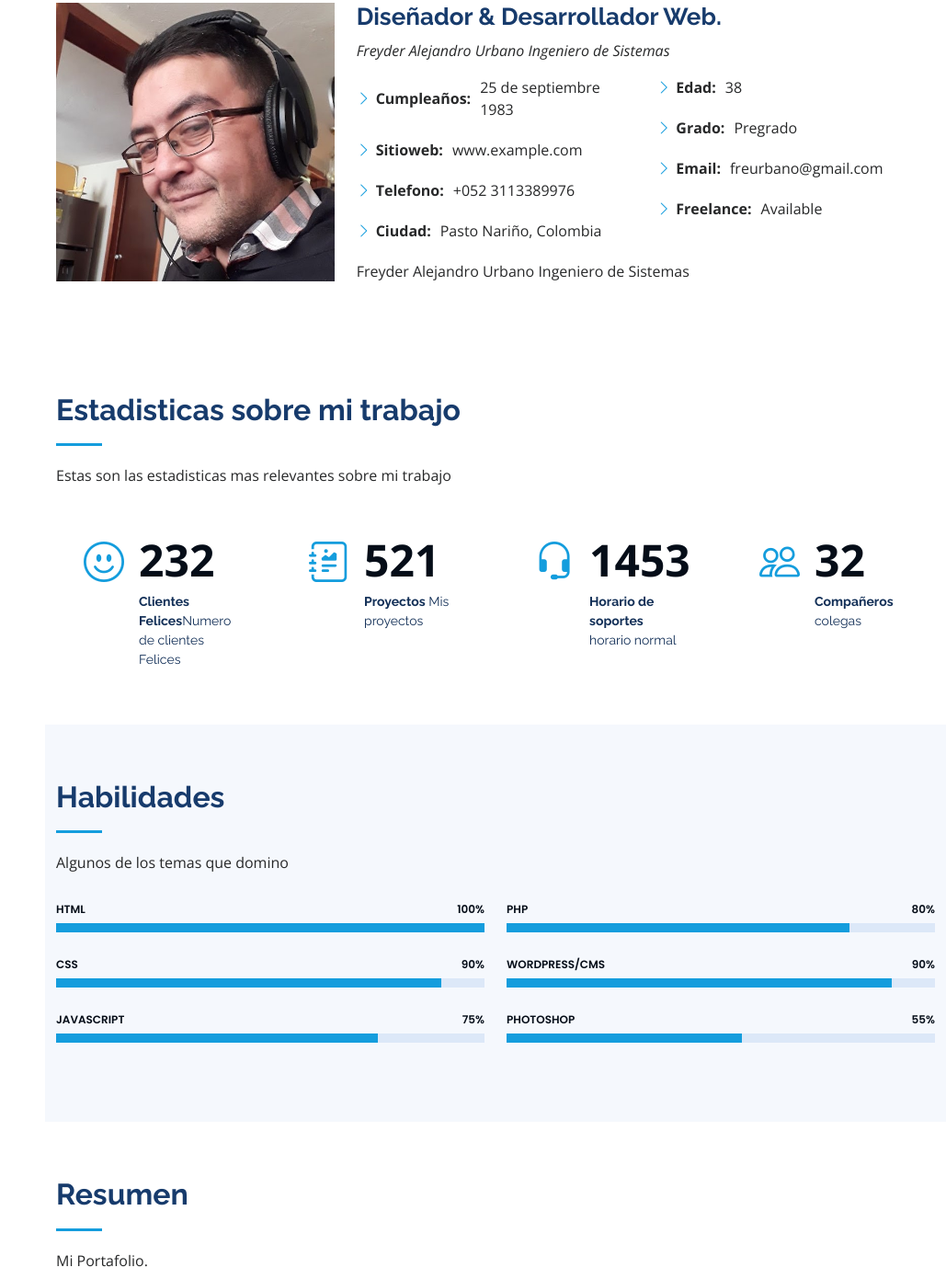
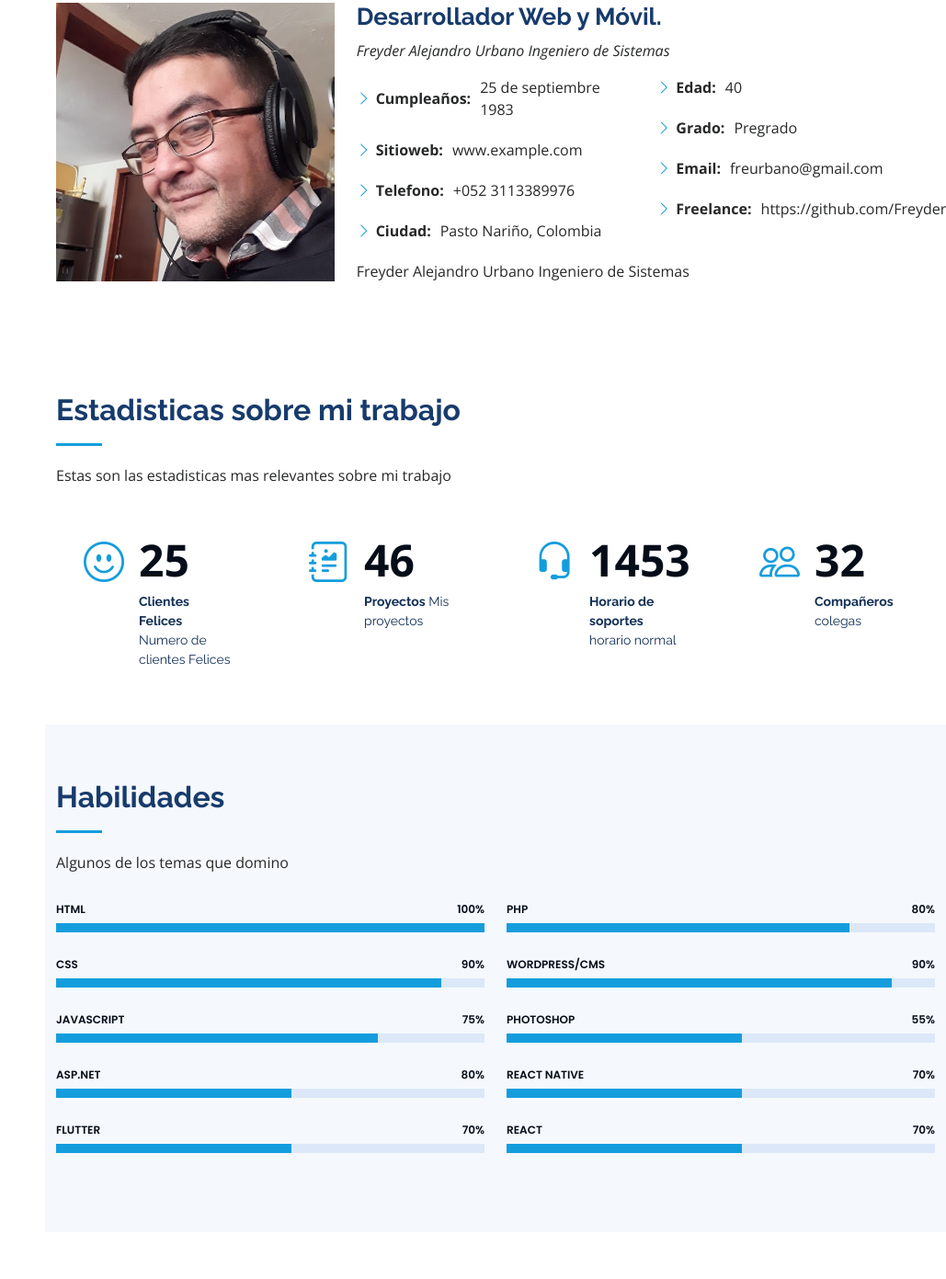
Before and after one commit to FreyderUrbano/freyderurbano.github.io, a plain HTML site: page index.html in a window 1280 px wide. Shown: the part 989-2380 px from the top of the page at 92% size, without its empty margins (251-1280 px from the left). Drawn offline with nearby package versions, Linux system fonts and the light colour scheme.

Commit message:
commit cambios

```diff
--- a/index.html
+++ b/index.html
@@ -14,7 +14,9 @@
   <link href="assets/img/apple-touch-icon.png" rel="apple-touch-icon">
 
   <!-- Google Fonts -->
-  <link href="https://fonts.googleapis.com/css?family=Open+Sans:300,300i,400,400i,600,600i,700,700i|Raleway:300,300i,400,400i,500,500i,600,600i,700,700i|Poppins:300,300i,400,400i,500,500i,600,600i,700,700i" rel="stylesheet">
+  <link
+    href="https://fonts.googleapis.com/css?family=Open+Sans:300,300i,400,400i,600,600i,700,700i|Raleway:300,300i,400,400i,500,500i,600,600i,700,700i|Poppins:300,300i,400,400i,500,500i,600,600i,700,700i"
+    rel="stylesheet">
 
   <!-- Vendor CSS Files -->
   <link href="assets/vendor/aos/aos.css" rel="stylesheet">
@@ -58,10 +60,12 @@
 
       <nav id="navbar" class="nav-menu navbar">
         <ul>
-          <li><a href="#hero" class="nav-link scrollto active"><i class="bx bx-home"></i> <span>Principal</span></a></li>
+          <li><a href="#hero" class="nav-link scrollto active"><i class="bx bx-home"></i> <span>Principal</span></a>
+          </li>
           <li><a href="#about" class="nav-link scrollto"><i class="bx bx-user"></i> <span>Sobre mi</span></a></li>
           <li><a href="#resume" class="nav-link scrollto"><i class="bx bx-file-blank"></i> <span>Resumen</span></a></li>
-          <li><a href="#portfolio" class="nav-link scrollto"><i class="bx bx-book-content"></i> <span>Portfolio</span></a></li>
+          <li><a href="#portfolio" class="nav-link scrollto"><i class="bx bx-book-content"></i>
+              <span>Portfolio</span></a></li>
           <li><a href="#services" class="nav-link scrollto"><i class="bx bx-server"></i> <span>Servicios</span></a></li>
           <li><a href="#contact" class="nav-link scrollto"><i class="bx bx-envelope"></i> <span>Contacto</span></a></li>
         </ul>
@@ -73,7 +77,7 @@
   <section id="hero" class="d-flex flex-column justify-content-center align-items-center">
     <div class="hero-container" data-aos="fade-in">
       <h1>Freyder Urbano</h1>
-      <p>Soy <span class="typed" data-typed-items="Diseñador, Desarrollador, Freelancer,Gamer"></span></p>
+      <p>Soy <span class="typed" data-typed-items="Diseñador Web, Desarrollador Móvil, Freelancer, Gamer"></span></p>
     </div>
   </section><!-- End Hero -->
 
@@ -93,25 +97,29 @@
             <img src="assets/img/perfil3.1.jpg" class="img-fluid" alt="">
           </div>
           <div class="col-lg-8 pt-4 pt-lg-0 content" data-aos="fade-left">
-            <h3>Diseñador &amp; Desarrollador Web.</h3>
+            <h3>Desarrollador Web y Móvil.</h3>
             <p class="fst-italic">
               Freyder Alejandro Urbano Ingeniero de Sistemas
             </p>
             <div class="row">
               <div class="col-lg-6">
                 <ul>
-                  <li><i class="bi bi-chevron-right"></i> <strong>Cumpleaños:</strong> <span>25 de septiembre 1983</span></li>
+                  <li><i class="bi bi-chevron-right"></i> <strong>Cumpleaños:</strong> <span>25 de septiembre
+                      1983</span></li>
                   <li><i class="bi bi-chevron-right"></i> <strong>Sitioweb:</strong> <span>www.example.com</span></li>
                   <li><i class="bi bi-chevron-right"></i> <strong>Telefono:</strong> <span>+052 3113389976</span></li>
-                  <li><i class="bi bi-chevron-right"></i> <strong>Ciudad:</strong> <span>Pasto Nariño, Colombia</span></li>
+                  <li><i class="bi bi-chevron-right"></i> <strong>Ciudad:</strong> <span>Pasto Nariño, Colombia</span>
+                  </li>
                 </ul>
               </div>
               <div class="col-lg-6">
                 <ul>
-                  <li><i class="bi bi-chevron-right"></i> <strong>Edad:</strong> <span>38</span></li>
+                  <li><i class="bi bi-chevron-right"></i> <strong>Edad:</strong> <span>40</span></li>
                   <li><i class="bi bi-chevron-right"></i> <strong>Grado:</strong> <span>Pregrado</span></li>
                   <li><i class="bi bi-chevron-right"></i> <strong>Email:</strong> <span>freurbano@gmail.com</span></li>
-                  <li><i class="bi bi-chevron-right"></i> <strong>Freelance:</strong> <span>Available</span></li>
+                  <li><i class="bi bi-chevron-right"></i> <strong>Freelance:</strong>
+                    <span>https://github.com/FreyderUrbano/freyderurbano.github.io</span>
+                  </li>
                 </ul>
               </div>
             </div>
@@ -138,15 +146,17 @@
           <div class="col-lg-3 col-md-6 d-md-flex align-items-md-stretch" data-aos="fade-up">
             <div class="count-box">
               <i class="bi bi-emoji-smile"></i>
-              <span data-purecounter-start="0" data-purecounter-end="232" data-purecounter-duration="1" class="purecounter"></span>
-              <p><strong>Clientes Felices</strong>Numero de clientes Felices</p>
+              <span data-purecounter-start="0" data-purecounter-end="25" data-purecounter-duration="1"
+                class="purecounter"></span>
+              <p><strong>Clientes Felices</strong> Numero de clientes Felices</p>
             </div>
           </div>
 
           <div class="col-lg-3 col-md-6 d-md-flex align-items-md-stretch" data-aos="fade-up" data-aos-delay="100">
             <div class="count-box">
               <i class="bi bi-journal-richtext"></i>
-              <span data-purecounter-start="0" data-purecounter-end="521" data-purecounter-duration="1" class="purecounter"></span>
+              <span data-purecounter-start="0" data-purecounter-end="46" data-purecounter-duration="1"
+                class="purecounter"></span>
               <p><strong>Proyectos</strong> Mis proyectos</p>
             </div>
           </div>
@@ -154,7 +164,8 @@
           <div class="col-lg-3 col-md-6 d-md-flex align-items-md-stretch" data-aos="fade-up" data-aos-delay="200">
             <div class="count-box">
               <i class="bi bi-headset"></i>
-              <span data-purecounter-start="0" data-purecounter-end="1453" data-purecounter-duration="1" class="purecounter"></span>
+              <span data-purecounter-start="0" data-purecounter-end="1453" data-purecounter-duration="1"
+                class="purecounter"></span>
               <p><strong>Horario de soportes</strong> horario normal</p>
             </div>
           </div>
@@ -162,7 +173,8 @@
           <div class="col-lg-3 col-md-6 d-md-flex align-items-md-stretch" data-aos="fade-up" data-aos-delay="300">
             <div class="count-box">
               <i class="bi bi-people"></i>
-              <span data-purecounter-start="0" data-purecounter-end="32" data-purecounter-duration="1" class="purecounter"></span>
+              <span data-purecounter-start="0" data-purecounter-end="32" data-purecounter-duration="1"
+                class="purecounter"></span>
               <p><strong>Compañeros</strong> colegas</p>
             </div>
           </div>
@@ -188,21 +200,40 @@
             <div class="progress">
               <span class="skill">HTML <i class="val">100%</i></span>
               <div class="progress-bar-wrap">
-                <div class="progress-bar" role="progressbar" aria-valuenow="100" aria-valuemin="0" aria-valuemax="100"></div>
+                <div class="progress-bar" role="progressbar" aria-valuenow="100" aria-valuemin="0" aria-valuemax="100">
+                </div>
               </div>
             </div>
 
             <div class="progress">
               <span class="skill">CSS <i class="val">90%</i></span>
               <div class="progress-bar-wrap">
-                <div class="progress-bar" role="progressbar" aria-valuenow="90" aria-valuemin="0" aria-valuemax="100"></div>
+                <div class="progress-bar" role="progressbar" aria-valuenow="90" aria-valuemin="0" aria-valuemax="100">
+                </div>
               </div>
             </div>
 
             <div class="progress">
               <span class="skill">JavaScript <i class="val">75%</i></span>
               <div class="progress-bar-wrap">
-                <div class="progress-bar" role="progressbar" aria-valuenow="75" aria-valuemin="0" aria-valuemax="100"></div>
+                <div class="progress-bar" role="progressbar" aria-valuenow="75" aria-valuemin="0" aria-valuemax="100">
+                </div>
+              </div>
+            </div>
+
+            <div class="progress">
+              <span class="skill">ASP.Net<i class="val">80%</i></span>
+              <div class="progress-bar-wrap">
+                <div class="progress-bar" role="progressbar" aria-valuenow="55" aria-valuemin="0" aria-valuemax="100">
+                </div>
+              </div>
+            </div>
+
+            <div class="progress">
+              <span class="skill">Flutter<i class="val">70%</i></span>
+              <div class="progress-bar-wrap">
+                <div class="progress-bar" role="progressbar" aria-valuenow="55" aria-valuemin="0" aria-valuemax="100">
+                </div>
               </div>
             </div>
 
@@ -213,23 +244,44 @@
             <div class="progress">
               <span class="skill">PHP <i class="val">80%</i></span>
               <div class="progress-bar-wrap">
-                <div class="progress-bar" role="progressbar" aria-valuenow="80" aria-valuemin="0" aria-valuemax="100"></div>
+                <div class="progress-bar" role="progressbar" aria-valuenow="80" aria-valuemin="0" aria-valuemax="100">
+                </div>
               </div>
             </div>
 
             <div class="progress">
               <span class="skill">WordPress/CMS <i class="val">90%</i></span>
               <div class="progress-bar-wrap">
-                <div class="progress-bar" role="progressbar" aria-valuenow="90" aria-valuemin="0" aria-valuemax="100"></div>
+                <div class="progress-bar" role="progressbar" aria-valuenow="90" aria-valuemin="0" aria-valuemax="100">
+                </div>
               </div>
             </div>
 
             <div class="progress">
               <span class="skill">Photoshop <i class="val">55%</i></span>
               <div class="progress-bar-wrap">
-                <div class="progress-bar" role="progressbar" aria-valuenow="55" aria-valuemin="0" aria-valuemax="100"></div>
+                <div class="progress-bar" role="progressbar" aria-valuenow="55" aria-valuemin="0" aria-valuemax="100">
+                </div>
               </div>
             </div>
+
+            <div class="progress">
+              <span class="skill">React Native<i class="val">70%</i></span>
+              <div class="progress-bar-wrap">
+                <div class="progress-bar" role="progressbar" aria-valuenow="55" aria-valuemin="0" aria-valuemax="100">
+                </div>
+              </div>
+            </div>
+
+            <div class="progress">
+              <span class="skill">React<i class="val">70%</i></span>
+              <div class="progress-bar-wrap">
+                <div class="progress-bar" role="progressbar" aria-valuenow="55" aria-valuemin="0" aria-valuemax="100">
+                </div>
+              </div>
+            </div>
+
+
 
           </div>
 
@@ -252,7 +304,8 @@
             <h3 class="resume-title">Sumary</h3>
             <div class="resume-item pb-0">
               <h4>Freyder Urbano</h4>
-              <p><em>Ingeniro de Sistemas con muchas ganas de trabajar, tengo conocimientos en desarrollo para dispositivos moviles android y de mas lenguajes de programacion.</em></p>
+              <p><em>Ingeniro de Sistemas con muchas ganas de trabajar, tengo conocimientos en desarrollo para
+                  dispositivos moviles android y de mas lenguajes de programacion.</em></p>
               <ul>
                 <li>Pasto Nariño, Colombia </li>
                 <li>(052) 3113402393</li>
@@ -320,7 +373,8 @@
             <div class="portfolio-wrap">
               <img src="assets/img/portfolio/portfolio-1.jpg" class="img-fluid" alt="">
               <div class="portfolio-links">
-                <a href="assets/img/portfolio/portfolio-1.jpg" data-gallery="portfolioGallery" class="portfolio-lightbox" title="App 1"><i class="bx bx-plus"></i></a>
+                <a href="assets/img/portfolio/portfolio-1.jpg" data-gallery="portfolioGallery"
+                  class="portfolio-lightbox" title="App 1"><i class="bx bx-plus"></i></a>
                 <a href="portfolio-details.html" title="More Details"><i class="bx bx-link"></i></a>
               </div>
             </div>
@@ -330,7 +384,8 @@
             <div class="portfolio-wrap">
               <img src="assets/img/portfolio/portfolio-2.jpg" class="img-fluid" alt="">
               <div class="portfolio-links">
-                <a href="assets/img/portfolio/portfolio-2.jpg" data-gallery="portfolioGallery" class="portfolio-lightbox" title="Web 3"><i class="bx bx-plus"></i></a>
+                <a href="assets/img/portfolio/portfolio-2.jpg" data-gallery="portfolioGallery"
+                  class="portfolio-lightbox" title="Web 3"><i class="bx bx-plus"></i></a>
                 <a href="portfolio-details.html" title="More Details"><i class="bx bx-link"></i></a>
               </div>
             </div>
@@ -340,7 +395,8 @@
             <div class="portfolio-wrap">
               <img src="assets/img/portfolio/portfolio-3.jpg" class="img-fluid" alt="">
               <div class="portfolio-links">
-                <a href="assets/img/portfolio/portfolio-3.jpg" data-gallery="portfolioGallery" class="portfolio-lightbox" title="App 2"><i class="bx bx-plus"></i></a>
+                <a href="assets/img/portfolio/portfolio-3.jpg" data-gallery="portfolioGallery"
+                  class="portfolio-lightbox" title="App 2"><i class="bx bx-plus"></i></a>
                 <a href="portfolio-details.html" title="More Details"><i class="bx bx-link"></i></a>
               </div>
             </div>
@@ -350,7 +406,8 @@
             <div class="portfolio-wrap">
               <img src="assets/img/portfolio/portfolio-4.jpg" class="img-fluid" alt="">
               <div class="portfolio-links">
-                <a href="assets/img/portfolio/portfolio-4.jpg" data-gallery="portfolioGallery" class="portfolio-lightbox" title="Card 2"><i class="bx bx-plus"></i></a>
+                <a href="assets/img/portfolio/portfolio-4.jpg" data-gallery="portfolioGallery"
+                  class="portfolio-lightbox" title="Card 2"><i class="bx bx-plus"></i></a>
                 <a href="portfolio-details.html" title="More Details"><i class="bx bx-link"></i></a>
               </div>
             </div>
@@ -360,7 +417,8 @@
             <div class="portfolio-wrap">
               <img src="assets/img/portfolio/portfolio-5.jpg" class="img-fluid" alt="">
               <div class="portfolio-links">
-                <a href="assets/img/portfolio/portfolio-5.jpg" data-gallery="portfolioGallery" class="portfolio-lightbox" title="Web 2"><i class="bx bx-plus"></i></a>
+                <a href="assets/img/portfolio/portfolio-5.jpg" data-gallery="portfolioGallery"
+                  class="portfolio-lightbox" title="Web 2"><i class="bx bx-plus"></i></a>
                 <a href="portfolio-details.html" title="More Details"><i class="bx bx-link"></i></a>
               </div>
             </div>
@@ -370,7 +428,8 @@
             <div class="portfolio-wrap">
               <img src="assets/img/portfolio/portfolio-6.jpg" class="img-fluid" alt="">
               <div class="portfolio-links">
-                <a href="assets/img/portfolio/portfolio-6.jpg" data-gallery="portfolioGallery" class="portfolio-lightbox" title="App 3"><i class="bx bx-plus"></i></a>
+                <a href="assets/img/portfolio/portfolio-6.jpg" data-gallery="portfolioGallery"
+                  class="portfolio-lightbox" title="App 3"><i class="bx bx-plus"></i></a>
                 <a href="portfolio-details.html" title="More Details"><i class="bx bx-link"></i></a>
               </div>
             </div>
@@ -380,7 +439,8 @@
             <div class="portfolio-wrap">
               <img src="assets/img/portfolio/portfolio-7.jpg" class="img-fluid" alt="">
               <div class="portfolio-links">
-                <a href="assets/img/portfolio/portfolio-7.jpg" data-gallery="portfolioGallery" class="portfolio-lightbox" title="Card 1"><i class="bx bx-plus"></i></a>
+                <a href="assets/img/portfolio/portfolio-7.jpg" data-gallery="portfolioGallery"
+                  class="portfolio-lightbox" title="Card 1"><i class="bx bx-plus"></i></a>
                 <a href="portfolio-details.html" title="More Details"><i class="bx bx-link"></i></a>
               </div>
             </div>
@@ -390,7 +450,8 @@
             <div class="portfolio-wrap">
               <img src="assets/img/portfolio/portfolio-8.jpg" class="img-fluid" alt="">
               <div class="portfolio-links">
-                <a href="assets/img/portfolio/portfolio-8.jpg" data-gallery="portfolioGallery" class="portfolio-lightbox" title="Card 3"><i class="bx bx-plus"></i></a>
+                <a href="assets/img/portfolio/portfolio-8.jpg" data-gallery="portfolioGallery"
+                  class="portfolio-lightbox" title="Card 3"><i class="bx bx-plus"></i></a>
                 <a href="portfolio-details.html" title="More Details"><i class="bx bx-link"></i></a>
               </div>
             </div>
@@ -400,7 +461,8 @@
             <div class="portfolio-wrap">
               <img src="assets/img/portfolio/portfolio-9.jpg" class="img-fluid" alt="">
               <div class="portfolio-links">
-                <a href="assets/img/portfolio/portfolio-9.jpg" data-gallery="portfolioGallery" class="portfolio-lightbox" title="Web 3"><i class="bx bx-plus"></i></a>
+                <a href="assets/img/portfolio/portfolio-9.jpg" data-gallery="portfolioGallery"
+                  class="portfolio-lightbox" title="Web 3"><i class="bx bx-plus"></i></a>
                 <a href="portfolio-details.html" title="More Details"><i class="bx bx-link"></i></a>
               </div>
             </div>
@@ -472,7 +534,8 @@
               <div class="testimonial-item" data-aos="fade-up">
                 <p>
                   <i class="bx bxs-quote-alt-left quote-icon-left"></i>
-                  Proin iaculis purus consequat sem cure digni ssim donec porttitora entum suscipit rhoncus. Accusantium quam, ultricies eget id, aliquam eget nibh et. Maecen aliquam, risus at semper.
+                  Proin iaculis purus consequat sem cure digni ssim donec porttitora entum suscipit rhoncus. Accusantium
+                  quam, ultricies eget id, aliquam eget nibh et. Maecen aliquam, risus at semper.
                   <i class="bx bxs-quote-alt-right quote-icon-right"></i>
                 </p>
                 <img src="assets/img/testimonials/testimonials-1.jpg" class="testimonial-img" alt="">
@@ -485,7 +548,8 @@
               <div class="testimonial-item" data-aos="fade-up" data-aos-delay="100">
                 <p>
                   <i class="bx bxs-quote-alt-left quote-icon-left"></i>
-                  Export tempor illum tamen malis malis eram quae irure esse labore quem cillum quid cillum eram malis quorum velit fore eram velit sunt aliqua noster fugiat irure amet legam anim culpa.
+                  Export tempor illum tamen malis malis eram quae irure esse labore quem cillum quid cillum eram malis
+                  quorum velit fore eram velit sunt aliqua noster fugiat irure amet legam anim culpa.
                   <i class="bx bxs-quote-alt-right quote-icon-right"></i>
                 </p>
                 <img src="assets/img/testimonials/testimonials-2.jpg" class="testimonial-img" alt="">
@@ -498,7 +562,8 @@
               <div class="testimonial-item" data-aos="fade-up" data-aos-delay="200">
                 <p>
                   <i class="bx bxs-quote-alt-left quote-icon-left"></i>
-                  Enim nisi quem export duis labore cillum quae magna enim sint quorum nulla quem veniam duis minim tempor labore quem eram duis noster aute amet eram fore quis sint minim.
+                  Enim nisi quem export duis labore cillum quae magna enim sint quorum nulla quem veniam duis minim
+                  tempor labore quem eram duis noster aute amet eram fore quis sint minim.
                   <i class="bx bxs-quote-alt-right quote-icon-right"></i>
                 </p>
                 <img src="assets/img/testimonials/testimonials-3.jpg" class="testimonial-img" alt="">
@@ -511,7 +576,8 @@
               <div class="testimonial-item" data-aos="fade-up" data-aos-delay="300">
                 <p>
                   <i class="bx bxs-quote-alt-left quote-icon-left"></i>
-                  Fugiat enim eram quae cillum dolore dolor amet nulla culpa multos export minim fugiat minim velit minim dolor enim duis veniam ipsum anim magna sunt elit fore quem dolore labore illum veniam.
+                  Fugiat enim eram quae cillum dolore dolor amet nulla culpa multos export minim fugiat minim velit
+                  minim dolor enim duis veniam ipsum anim magna sunt elit fore quem dolore labore illum veniam.
                   <i class="bx bxs-quote-alt-right quote-icon-right"></i>
                 </p>
                 <img src="assets/img/testimonials/testimonials-4.jpg" class="testimonial-img" alt="">
@@ -524,7 +590,8 @@
               <div class="testimonial-item" data-aos="fade-up" data-aos-delay="400">
                 <p>
                   <i class="bx bxs-quote-alt-left quote-icon-left"></i>
-                  Quis quorum aliqua sint quem legam fore sunt eram irure aliqua veniam tempor noster veniam enim culpa labore duis sunt culpa nulla illum cillum fugiat legam esse veniam culpa fore nisi cillum quid.
+                  Quis quorum aliqua sint quem legam fore sunt eram irure aliqua veniam tempor noster veniam enim culpa
+                  labore duis sunt culpa nulla illum cillum fugiat legam esse veniam culpa fore nisi cillum quid.
                   <i class="bx bxs-quote-alt-right quote-icon-right"></i>
                 </p>
                 <img src="assets/img/testimonials/testimonials-5.jpg" class="testimonial-img" alt="">
@@ -546,7 +613,9 @@
 
         <div class="section-title">
           <h2>Contact</h2>
-          <p>Magnam dolores commodi suscipit. Necessitatibus eius consequatur ex aliquid fuga eum quidem. Sit sint consectetur velit. Quisquam quos quisquam cupiditate. Et nemo qui impedit suscipit alias ea. Quia fugiat sit in iste officiis commodi quidem hic quas.</p>
+          <p>Magnam dolores commodi suscipit. Necessitatibus eius consequatur ex aliquid fuga eum quidem. Sit sint
+            consectetur velit. Quisquam quos quisquam cupiditate. Et nemo qui impedit suscipit alias ea. Quia fugiat sit
+            in iste officiis commodi quidem hic quas.</p>
         </div>
 
         <div class="row" data-aos="fade-in">
@@ -571,7 +640,9 @@
                 <p>+1 5589 55488 55s</p>
               </div>
 
-              <iframe src="https://www.google.com/maps/embed?pb=!1m14!1m8!1m3!1d12097.433213460943!2d-74.0062269!3d40.7101282!3m2!1i1024!2i768!4f13.1!3m3!1m2!1s0x0%3A0xb89d1fe6bc499443!2sDowntown+Conference+Center!5e0!3m2!1smk!2sbg!4v1539943755621" frameborder="0" style="border:0; width: 100%; height: 290px;" allowfullscreen></iframe>
+              <iframe
+                src="https://www.google.com/maps/embed?pb=!1m14!1m8!1m3!1d12097.433213460943!2d-74.0062269!3d40.7101282!3m2!1i1024!2i768!4f13.1!3m3!1m2!1s0x0%3A0xb89d1fe6bc499443!2sDowntown+Conference+Center!5e0!3m2!1smk!2sbg!4v1539943755621"
+                frameborder="0" style="border:0; width: 100%; height: 290px;" allowfullscreen></iframe>
             </div>
 
           </div>
@@ -628,7 +699,8 @@
     </div>
   </footer><!-- End  Footer -->
 
-  <a href="#" class="back-to-top d-flex align-items-center justify-content-center"><i class="bi bi-arrow-up-short"></i></a>
+  <a href="#" class="back-to-top d-flex align-items-center justify-content-center"><i
+      class="bi bi-arrow-up-short"></i></a>
 
   <!-- Vendor JS Files -->
   <script src="assets/vendor/aos/aos.js"></script>
```
Also changed, not shown: assets/img/hero-bg.jpg (deleted), assets/img/profile-img.jpg (deleted), 1 other file.
